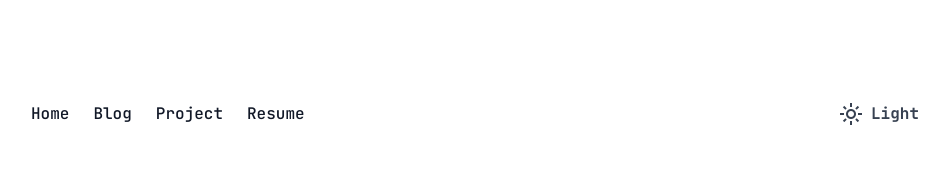
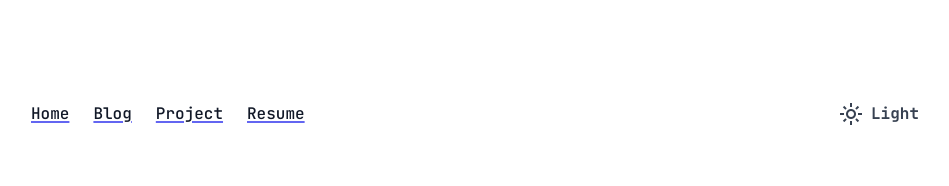
Before and after one commit to boyeoon/boyeon-blog, a Next.js app: page / in a window 1280 px wide. Shown: the top 186 px of the page, without its empty margins (165-1114 px from the left). Built offline with nearby package versions, Linux system fonts and the light colour scheme.

Commit message:
style: update link underline style

```diff
--- a/tailwind.config.ts
+++ b/tailwind.config.ts
@@ -52,10 +52,15 @@ const config: Config = {
             a: {
               padding: "0.25rem",
               borderRadius: "0.25rem",
-              textDecoration: "none",
+              // textDecoration: "none",
+              textDecorationColor: theme("colors.indigo.500"),
+              textDecorationThickness: "2px",
+              textUnderlineOffset: "2px",
               "&:hover": {
                 backgroundColor: theme("colors.slate.400"),
                 textDecoration: "underline wavy",
+                textDecorationColor: theme("colors.indigo.500"),
+                textDecorationThickness: "2px",
               },
             },
             blockquote: {},
```
